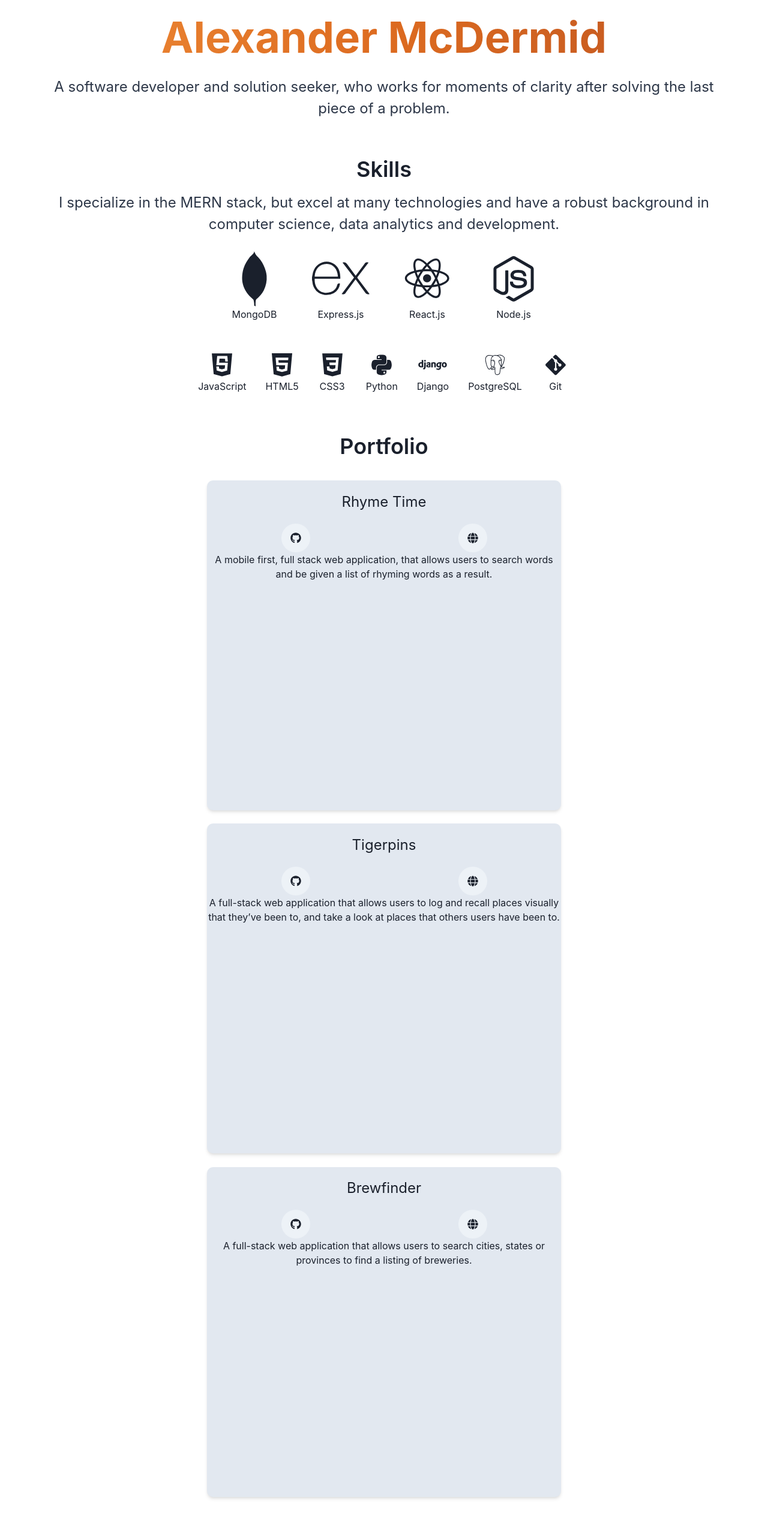
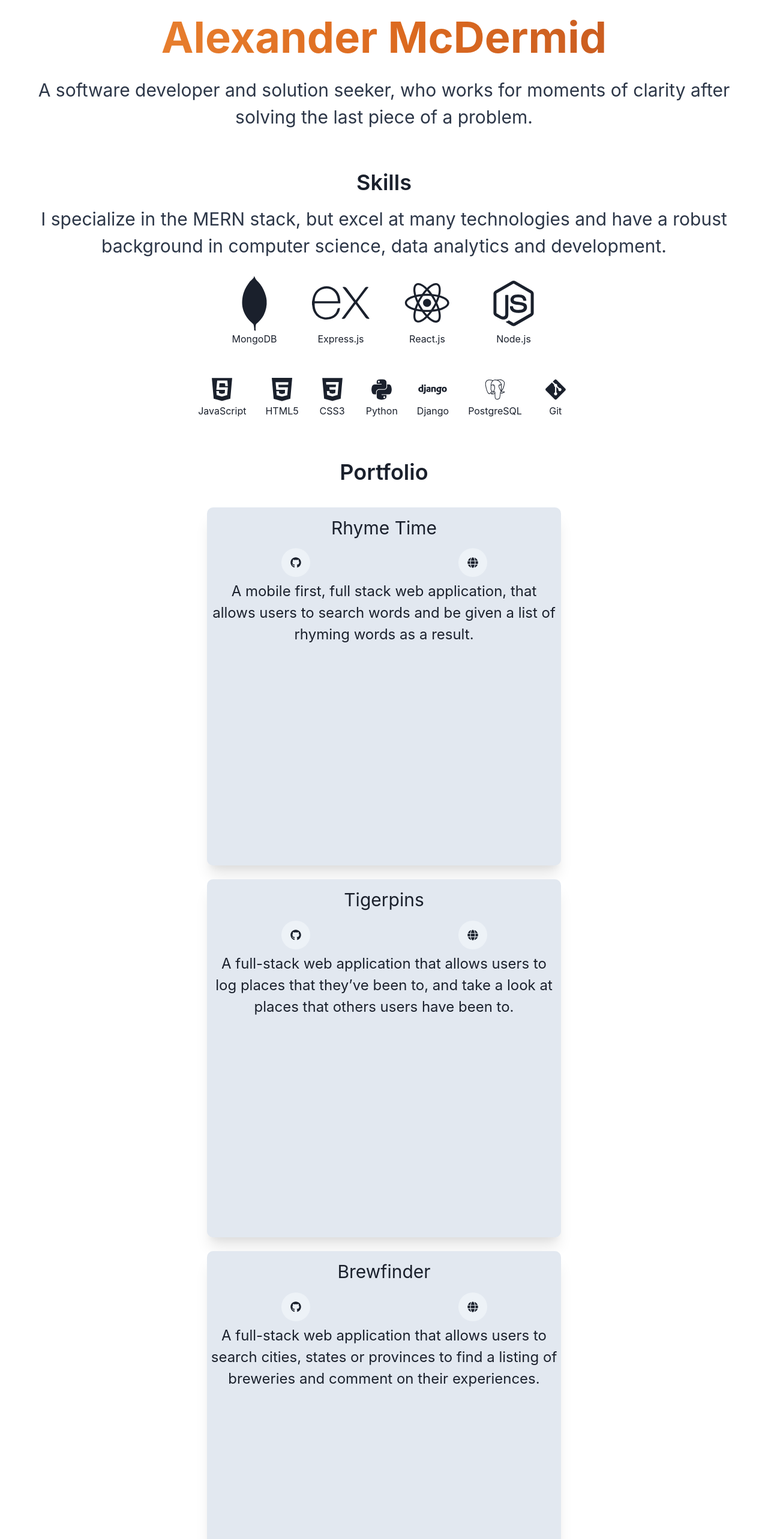
Before and after one commit to alexmcdermid/portfolio-website-chakra, a React (Create React App) app: page / in a window 1280 px wide. Shown: the part 200-2766 px from the top of the page at 60% size. Built offline with nearby package versions, Linux system fonts and the light colour scheme.

Commit message:
clean up youtube demo cards

```diff
--- a/src/App.js
+++ b/src/App.js
@@ -10,18 +10,28 @@ function App() {
   const [isNotSmallerScreen] = useMediaQuery("(min-width:600px)");
 
   return (
-    <VStack padding='4'>
-      <Flex w='100%' >
+    <VStack>
+      <Flex w='100%' p='4'>
         <Heading m1='8' size={isNotSmallerScreen ? 'lg' : 'md'} fontWeight='semibold' color='orange.400'>
           alex.dev
         </Heading>
+
         <Spacer/>
         <IconButton icon={<FaLinkedin />} size={isNotSmallerScreen ? 'lg' : 'md'} isRound='true' onClick={() => window.open("https://www.linkedin.com/in/alexmcdermid")}></IconButton>
         <IconButton icon={<FaEnvelope/>} size={isNotSmallerScreen ? 'lg' : 'md'} isRound='true' onClick={() => window.open("mailto:alexander.mcdermid@gmail.com")}></IconButton>
         <IconButton icon={<FaGithub/>} size={isNotSmallerScreen ? 'lg' : 'md'} isRound='true' onClick={() => window.open("https://www.github.com/alexmcdermid")}></IconButton>
         <IconButton icon={isDark ? <FaSun/> : <FaMoon/>} size={isNotSmallerScreen ? 'lg' : 'md'} isRound='true' onClick={toggleColorMode} />
+
       </Flex>
       <Content/>
+      <Heading m1='8' size={isNotSmallerScreen ? 'lg' : 'md'} fontWeight='semibold' color='orange.400' pt=''>
+          contact me
+        </Heading>
+      <Flex>
+        <IconButton icon={<FaLinkedin />} size={isNotSmallerScreen ? 'lg' : 'md'} isRound='true' onClick={() => window.open("https://www.linkedin.com/in/alexmcdermid")}></IconButton>
+        <IconButton icon={<FaEnvelope/>} size={isNotSmallerScreen ? 'lg' : 'md'} isRound='true' onClick={() => window.open("mailto:alexander.mcdermid@gmail.com")}></IconButton>
+        <IconButton icon={<FaGithub/>} size={isNotSmallerScreen ? 'lg' : 'md'} isRound='true' onClick={() => window.open("https://www.github.com/alexmcdermid")}></IconButton>
+      </Flex>
     </VStack>
   );
 }
--- a/src/components/Content.js
+++ b/src/components/Content.js
@@ -23,13 +23,13 @@ function Header() {
 
     return (
         <Stack>
-            <Flex direction={isNotSmallerScreen ? "row" : "column"} spacing="200px" p={isNotSmallerScreen ? "16" : "0"} align="flex-start">
+            <Flex direction={isNotSmallerScreen ? "row" : "column"} spacing="200px" p={isNotSmallerScreen ? "12" : "0"} align="flex-start">
                 <Box mt={isNotSmallerScreen ? "0" : '4'} align='center'>
                     <Text fontSize="5xl" fontWeight="semibold">Hi, I'm,</Text>
                     <Text fontSize={isNotSmallerScreen ? "7xl" : "6xl"} fontWeight="bold" bgGradient="linear(to-r, orange.400, orange.500, orange.600)" bgClip='text' paddingBottom='1%'>Alexander McDermid</Text>
-                    <Text fontSize={isNotSmallerScreen ? "2xl" : "1xl"} color={isDark ? "gray.200" : "gray.700"} paddingBottom='5%'>A software developer and solution seeker, who works for moments of clarity after solving the last piece of a problem.</Text>
+                    <Text fontSize={isNotSmallerScreen ? "3xl" : "1xl"} color={isDark ? "gray.200" : "gray.700"} paddingBottom='5%'>A software developer and solution seeker, who works for moments of clarity after solving the last piece of a problem.</Text>
                     <Text fontSize="4xl" fontWeight="semibold" paddingBottom='1%'>Skills</Text>
-                    <Text fontSize={isNotSmallerScreen ? "2xl" : "1xl"} color={isDark ? "gray.200" : "gray.700"} > I specialize in the MERN stack, but excel at many technologies and have a robust background in computer science, data analytics and development.</Text>
+                    <Text fontSize={isNotSmallerScreen ? "3xl" : "1xl"} color={isDark ? "gray.200" : "gray.700"} > I specialize in the MERN stack, but excel at many technologies and have a robust background in computer science, data analytics and development.</Text>
                     <Flex flexDirection='column' align='center'>
                     <Flex direction='row' spacing="200px"  textAlign='center'  >
                         <Flex flexDirection='column' p={isNotSmallerScreen ? "6" : "2"} align='center'>
@@ -86,34 +86,34 @@ function Header() {
                     <Text fontSize="4xl" fontWeight="semibold" paddingBottom='1%'>Portfolio</Text>
 
                     <Flex direction='row' spacing="200px" p='2' textAlign='center' justify='space-around' flexWrap='wrap'>
-                        <Box w={isNotSmallerScreen ? '590px' : '350px'} h='550px' rounded='10px' overflow='hidden' boxShadow='md' bg='gray.200' m='1%' >
-                            <Text fontSize='2xl' p='3%'>Rhyme Time</Text>
+                        <Box w={isNotSmallerScreen ? '590px' : '350px'} h={isNotSmallerScreen ? '597px' : '538px'} rounded='10px' overflow='hidden' boxShadow='md' bg={isDark ? 'gray.700' : 'gray.200'} m='1%' shadow='xl'  >
+                            <Text fontSize='3xl' p='2%'>Rhyme Time</Text>
                             <Flex justify='space-around' >
                                 <IconButton icon={<FaGithub/>} size={isNotSmallerScreen ? 'lg' : 'md'} isRound='true' onClick={() => window.open("https://www.github.com/alexmcdermid/rhymetime")}></IconButton>
                                 <IconButton icon={<FaGlobe/>} size={isNotSmallerScreen ? 'lg' : 'md'} isRound='true' onClick={() => window.open("https://rhymetimehome.herokuapp.com/")}></IconButton>
                             </Flex>
-                            <Text pb='2%'>A mobile first, full stack web application, that allows users to search words and be given a list of rhyming words as a result. </Text>
+                            <Text fontSize={isNotSmallerScreen ? '2xl' : '1xl'} p='1%'>A mobile first, full stack web application, that allows users to search words and be given a list of rhyming words as a result. </Text>
                             <YouTube videoId="S1PM067JtaQ"  opts={opts}/>
 
                         </Box>
-                        <Box  w={isNotSmallerScreen ? '590px' : '350px'}   h='550px' rounded='10px' overflow='hidden' boxShadow='md' bg='gray.200' m='1%'>
-                            <Text fontSize='2xl' p='3%'>Tigerpins</Text>
+                        <Box  w={isNotSmallerScreen ? '590px' : '350px'}  h={isNotSmallerScreen ? '597px' : '538px'} rounded='10px' overflow='hidden' boxShadow='md' bg={isDark ? 'gray.700' : 'gray.200'} m='1%' shadow='xl'>
+                            <Text fontSize='3xl' p='2%'>Tigerpins</Text>
                             <Flex justify='space-around' >
                                 <IconButton icon={<FaGithub/>} size={isNotSmallerScreen ? 'lg' : 'md'} isRound='true' onClick={() => window.open("https://www.github.com/alexmcdermid/tigerpins")}></IconButton>
                                 <IconButton icon={<FaGlobe/>} size={isNotSmallerScreen ? 'lg' : 'md'} isRound='true' onClick={() => window.open("https://tigerpins.herokuapp.com/")}></IconButton>
                             </Flex>
-                            <Text pb='2%'>A full-stack web application that allows users to log and recall places visually that they’ve been to, and take a look at places that others users have been to. </Text>
+                            <Text fontSize={isNotSmallerScreen ? '2xl' : '1xl'} p='1%'>A full-stack web application that allows users to log places that they’ve been to, and take a look at places that others users have been to. </Text>
                             <YouTube videoId="S1PM067JtaQ"  opts={opts}/>
 
 
                         </Box>
-                        <Box  w={isNotSmallerScreen ? '590px' : '350px'}   h='550px' rounded='10px' overflow='hidden' boxShadow='md' bg='gray.200' m='1%' >
-                            <Text fontSize='2xl' p='3%'>Brewfinder</Text>
+                        <Box  w={isNotSmallerScreen ? '590px' : '350px'} h={isNotSmallerScreen ? '597px' : '538px'} rounded='10px' overflow='hidden' boxShadow='md' bg={isDark ? 'gray.700' : 'gray.200'} m='1%' shadow='xl' >
+                            <Text fontSize='3xl' p='2%'>Brewfinder</Text>
                             <Flex justify='space-around' >
                                 <IconButton icon={<FaGithub/>} size={isNotSmallerScreen ? 'lg' : 'md'} isRound='true' onClick={() => window.open("https://www.github.com/alexmcdermid/brewfinder")}></IconButton>
                                 <IconButton icon={<FaGlobe/>} size={isNotSmallerScreen ? 'lg' : 'md'} isRound='true' onClick={() => window.open("https://brewfinderwebapp.herokuapp.com/")}></IconButton>
                             </Flex>
-                            <Text pb='2%'>A full-stack web application that allows users to search cities, states or provinces to find a listing of breweries. </Text>
+                            <Text fontSize={isNotSmallerScreen ? '2xl' : '1xl'} p='1%'>A full-stack web application that allows users to search cities, states or provinces to find a listing of breweries and comment on their experiences. </Text>
                             <YouTube videoId="S1PM067JtaQ"  opts={opts}/>
 
                         </Box>
```
